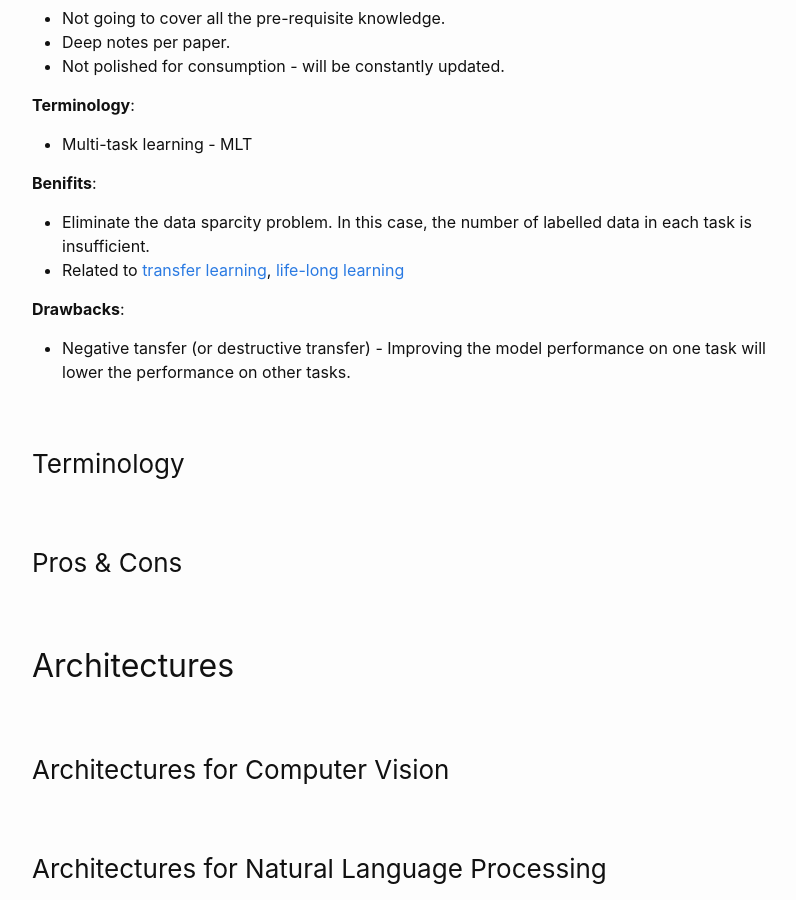
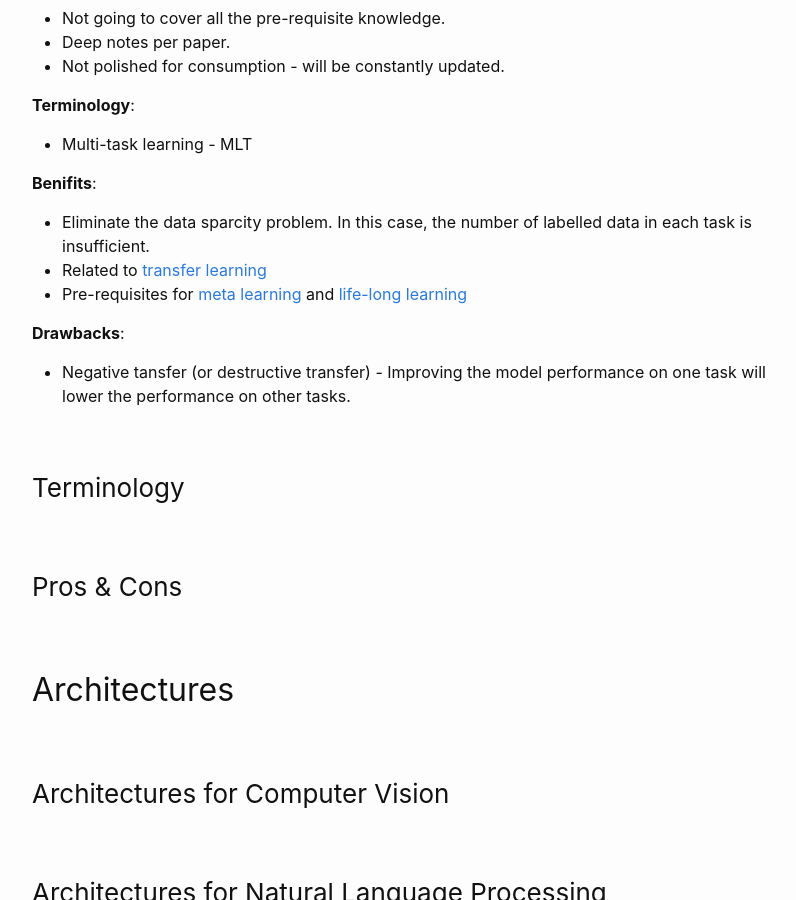
Before and after one commit to jovsa/jovsa.github.io, a Jekyll site: the page built from _posts/2020-08-14-notes-multi-task-learning.md, in a window 1280 px wide and 900 px high, scrolled down 593 px. Shown: the whole window, without its empty margins (238-1034 px from the left). Built offline with Jekyll 4.4.1, drawn with Linux system fonts in a browser that asks for light colours.

Commit message:
fixed broken links to mtl

```diff
--- a/_posts/2020-08-14-notes-multi-task-learning.md
+++ b/_posts/2020-08-14-notes-multi-task-learning.md
@@ -26,7 +26,8 @@
 
 **Benifits**:
   * Eliminate the data sparcity problem. In this case, the number of labelled data in each task is insufficient.
-  * Related to [transfer learning](https://jovsahttps://jovsa.github.io/notes/2020/07/01/notes-meta-learning.htmlhttps://arxiv.org/pdf/2004.05439.pdf), [life-long learning](https://jovsa.github.io/notes/2021/04/10/notes-continual-lifelong-learning.html)
+  * Related to [transfer learning](https://jovsa.github.io/notes/2020/05/15/notes-transfer-learning.html)
+  * Pre-requisites for [meta learning](https://jovsa.github.io/notes/2020/07/01/notes-meta-learning.html) and [life-long learning](https://jovsa.github.io/notes/2021/04/10/notes-continual-lifelong-learning.html)
 
 
 **Drawbacks**:
```
